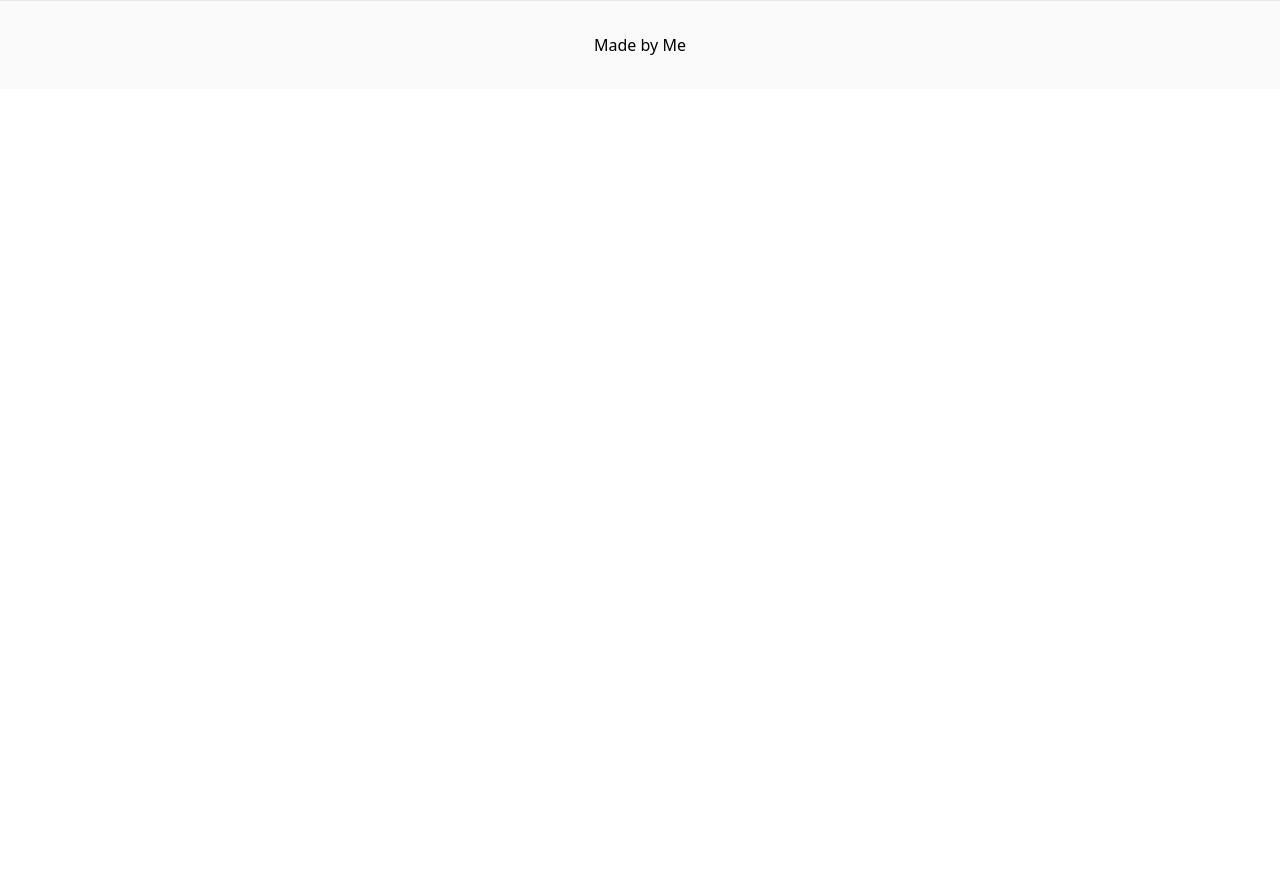
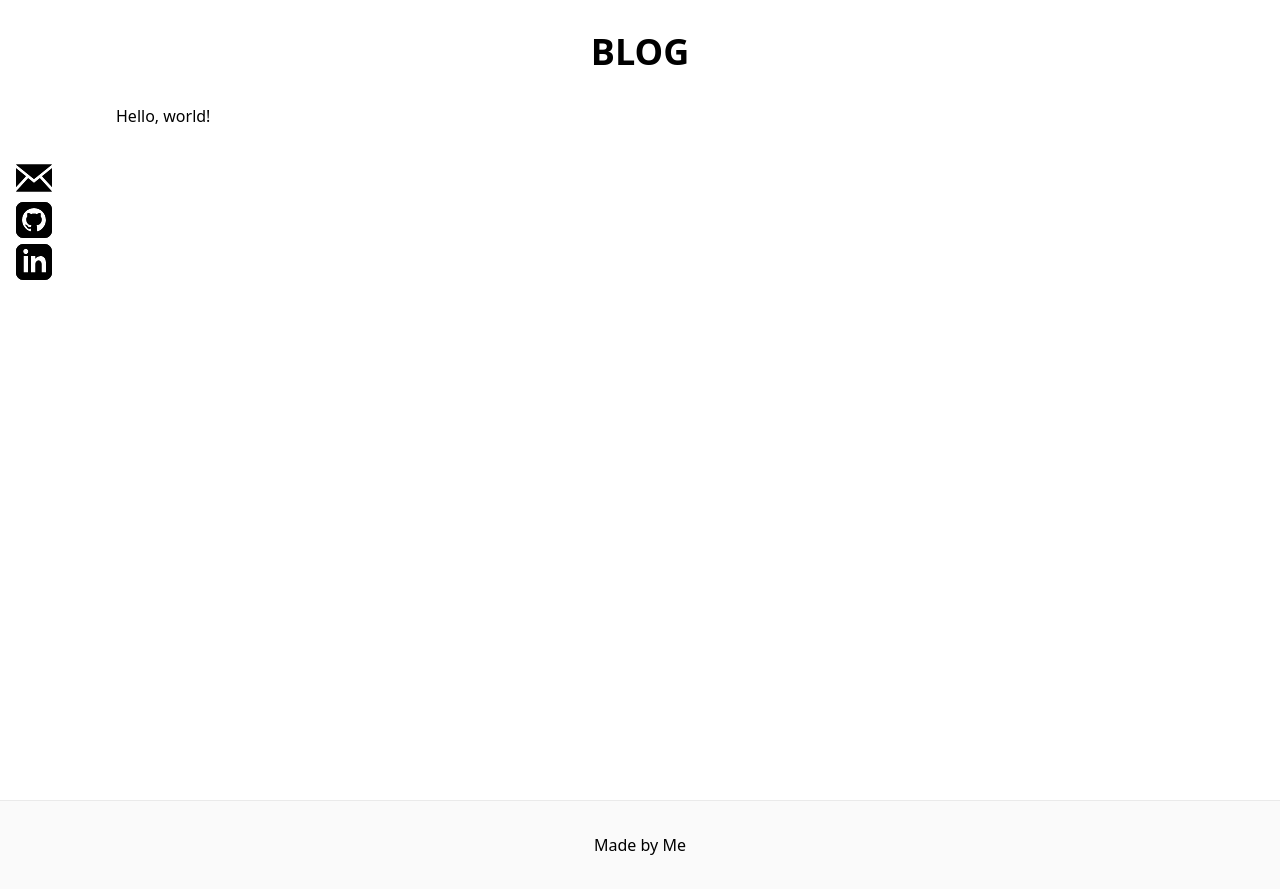
Before and after one commit to Caramel-Pudding/blog, a Next.js app: page /bio in a window 1280 px wide. Before the commit the page ends 800 px from the top, so only its background shows below. Built offline with nearby package versions, Linux system fonts and the light colour scheme.

Commit message:
Minor improvements

```diff
--- a/src/components/post-body/styles.module.css
+++ b/src/components/post-body/styles.module.css
@@ -1,5 +1,5 @@
 .markdown {
-  @apply text-lg leading-relaxed;
+  @apply text-lg leading-relaxed text-justify;
 }
 
 .markdown p,
--- a/src/consts/bio-post-stub.ts
+++ b/src/consts/bio-post-stub.ts
@@ -6,5 +6,5 @@ export const bioPostStub: IPost = {
   date: "2020-03-16T05:35:07.322Z",
   tags: [],
   ogImage: { url: "/assets/blog/bio/cover.jpeg" },
-  slug: "/bio",
+  slug: "bio",
 };
--- a/src/pages/bio.tsx
+++ b/src/pages/bio.tsx
@@ -1,17 +1,25 @@
 import { memo, FC } from "react";
-import cn from "classnames";
+import Head from "next/head";
 import { Container } from "@/components/container";
+import { Header } from "@/components/header";
+import { Layout } from "@/components/layout";
+import { bioPostStub } from "@/consts/bio-post-stub";
 
-const Footer: FC = memo(() => {
+const Post: FC = memo(() => {
   return (
-    <footer className={cn("bg-accent-1", "border-t", "border-accent-2")}>
+    <Layout>
       <Container>
-        <section className={cn("flex", "justify-center", "py-8")}>
-          <div>Made by Me</div>
-        </section>
+        <Header />
+        <article className="mb-32">
+          <Head>
+            <title>Author page</title>
+            <meta content={bioPostStub.ogImage?.url} property="og:image" />
+          </Head>
+          Hello, world!
+        </article>
       </Container>
-    </footer>
+    </Layout>
   );
 });
 
-export default Footer;
+export default Post;
--- a/src/pages/index.tsx
+++ b/src/pages/index.tsx
@@ -53,10 +53,10 @@ const Index: FC<IIndexProps> = memo(({ allPosts }) => {
 
   return (
     <>
+      <Head>
+        <title>Blog Template</title>
+      </Head>
       <Layout>
-        <Head>
-          <title>Blog Template</title>
-        </Head>
         <Container>
           <section className={cn("flex", "justify-center", "my-8")}>
             <Search
--- a/src/pages/posts/[slug].tsx
+++ b/src/pages/posts/[slug].tsx
@@ -25,6 +25,11 @@ const Post: FC<IPostProps> = memo(({ post }) => {
     return <ErrorPage statusCode={404} />;
   }
   return (
+    <>
+      <Head>
+        <title>{post.title} | Blog Template</title>
+        <meta content={post.ogImage?.url} property="og:image" />
+      </Head>
       <Layout>
         <Container>
           <Header />
@@ -33,10 +38,6 @@ const Post: FC<IPostProps> = memo(({ post }) => {
           ) : (
             <>
               <article className="mb-32">
-              <Head>
-                <title>{post.title} | Blog Template</title>
-                <meta content={post.ogImage?.url} property="og:image" />
-              </Head>
                 <PostHeader
                   coverImage={post.coverImage}
                   date={post.date}
@@ -48,6 +49,7 @@ const Post: FC<IPostProps> = memo(({ post }) => {
           )}
         </Container>
       </Layout>
+    </>
   );
 });
 
```
Lines whose indentation alone changed are shown as unchanged.
